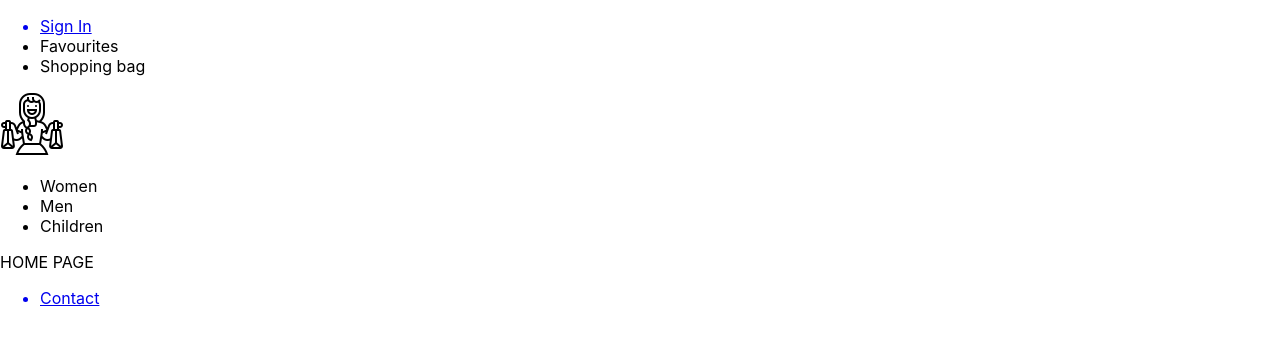
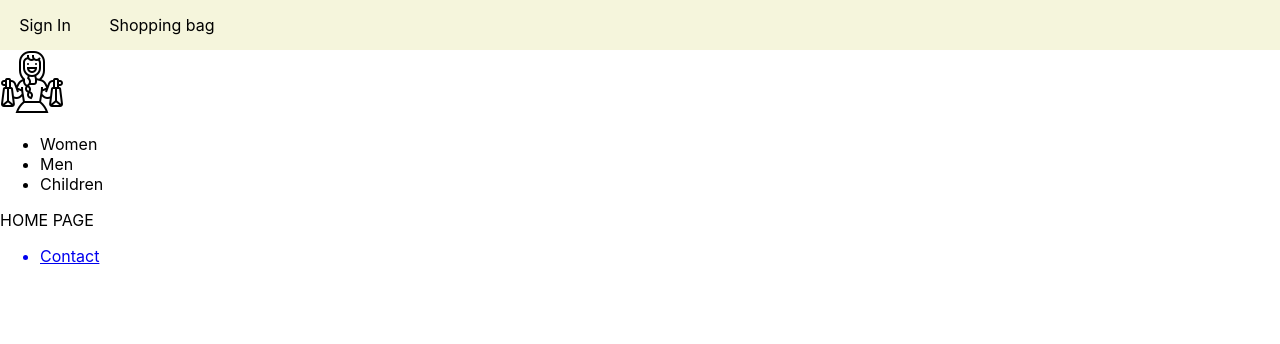
Before and after one commit to javierpb275/myshop, a React (Create React App) app in the folder client/: page / in a window 1280 px wide. Shown: the top 344 px of the page. Built offline with nearby package versions, Linux system fonts and the light colour scheme.

Commit message:
client: installed styled-components and tested it with auth navbar component

```diff
--- a/client/package.json
+++ b/client/package.json
@@ -2,6 +2,9 @@
   "name": "client",
   "version": "0.1.0",
   "private": true,
+  "resolutions": {
+    "styled-components": "^5"
+  },
   "dependencies": {
     "@reduxjs/toolkit": "^1.8.5",
     "@testing-library/jest-dom": "^5.16.5",
@@ -12,12 +15,15 @@
     "@types/react": "^18.0.20",
     "@types/react-dom": "^18.0.6",
     "@types/redux-persist": "^4.3.1",
+    "@types/styled-components": "^5.1.26",
     "react": "^18.2.0",
     "react-dom": "^18.2.0",
+    "react-icons": "^4.4.0",
     "react-redux": "^8.0.2",
     "react-router-dom": "^6.4.0",
     "react-scripts": "5.0.1",
     "redux-persist": "^6.0.0",
+    "styled-components": "^5.3.6",
     "typescript": "^4.8.3",
     "web-vitals": "^2.1.4"
   },
--- a/client/src/components/navbar/auth-navigation-bar.component.tsx
+++ b/client/src/components/navbar/auth-navigation-bar.component.tsx
@@ -1,5 +1,11 @@
 import React from "react";
-import { Link } from "react-router-dom";
+import {
+  PrimaryNav,
+  MenuLink,
+  Menu,
+  Hamburger,
+  NavOption,
+} from "./nav.element";
 import { useAuthActions, useAuthState } from "../../store/contexts/authContext";
 
 export interface IAuthNavbarComponentProps {}
@@ -10,21 +16,23 @@ const AuthNavbarComponent: React.FunctionComponent<
   const { user } = useAuthState();
   const { logout } = useAuthActions();
   return (
-    <header>
-      <nav>
-        <ul>
-          {user ? (
-            <li onClick={logout}>Sign Out</li>
-          ) : (
-            <Link to="/signin">
-              <li>Sign In</li>
-            </Link>
-          )}
-          <li>Favourites</li>
-          <li>Shopping bag</li>
-        </ul>
-      </nav>
-    </header>
+    <>
+      <PrimaryNav>
+        <Hamburger />
+        {user ? (
+          <Menu>
+            <NavOption onClick={logout}>Sign Out</NavOption>
+            <MenuLink to="/favourites">Favourites</MenuLink>
+            <NavOption>Shopping bag</NavOption>
+          </Menu>
+        ) : (
+          <Menu>
+            <MenuLink to="/signin">Sign In</MenuLink>
+            <NavOption>Shopping bag</NavOption>
+          </Menu>
+        )}
+      </PrimaryNav>
+    </>
   );
 };
 
--- /dev/null
+++ b/client/src/components/navbar/nav.element.ts
@@ -0,0 +1,60 @@
+import { FaBars } from "react-icons/fa";
+import styled from "styled-components";
+import { NavLink as Link } from "react-router-dom";
+
+export const PrimaryNav = styled.nav`
+  z-index: 14;
+  height: 50px;
+  display: flex;
+  background: #f5f5dc;
+  justify-content: space-between;
+`;
+
+export const NavOption = styled.p`
+  color: black;
+  display: flex;
+  cursor: pointer;
+  align-items: center;
+  text-decoration: none;
+  padding: 0 1.2rem;
+  height: 100%;
+  &.active {
+    color: black;
+  }
+`;
+
+export const MenuLink = styled(Link)`
+  color: black;
+  display: flex;
+  cursor: pointer;
+  align-items: center;
+  text-decoration: none;
+  padding: 0 1.2rem;
+  height: 100%;
+  &.active {
+    color: black;
+  }
+`;
+
+export const Hamburger = styled(FaBars)`
+  display: none;
+  color: #ffffff;
+  @media screen and (max-width: 768px) {
+    display: block;
+    font-size: 1.9rem;
+    top: 0;
+    right: 0;
+    position: absolute;
+    cursor: pointer;
+    transform: translate(-100%, 75%);
+  }
+`;
+
+export const Menu = styled.div`
+  display: flex;
+  align-items: center;
+  margin-right: -25px;
+  @media screen and (max-width: 768px) {
+    display: none;
+  }
+`;
```
Also changed, not shown: 1 other file (tests, documents, lock files or other folders).
